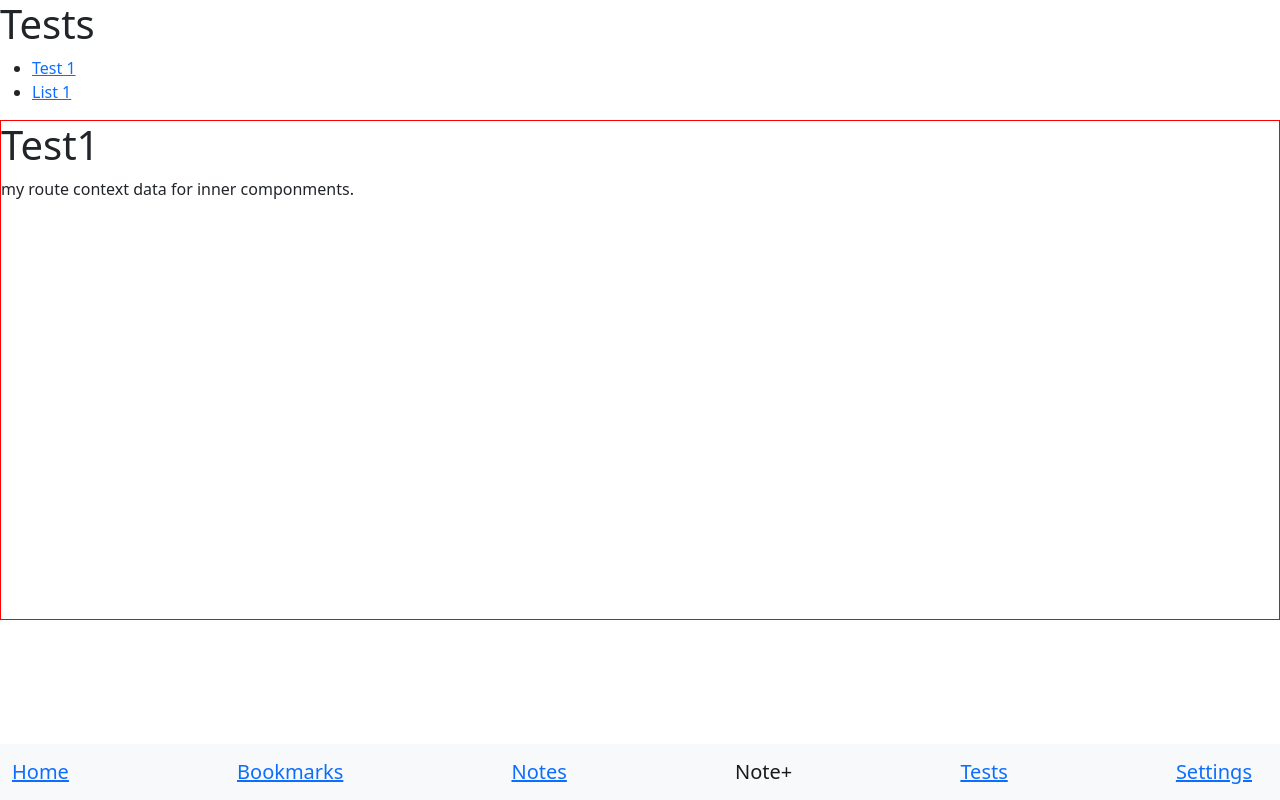
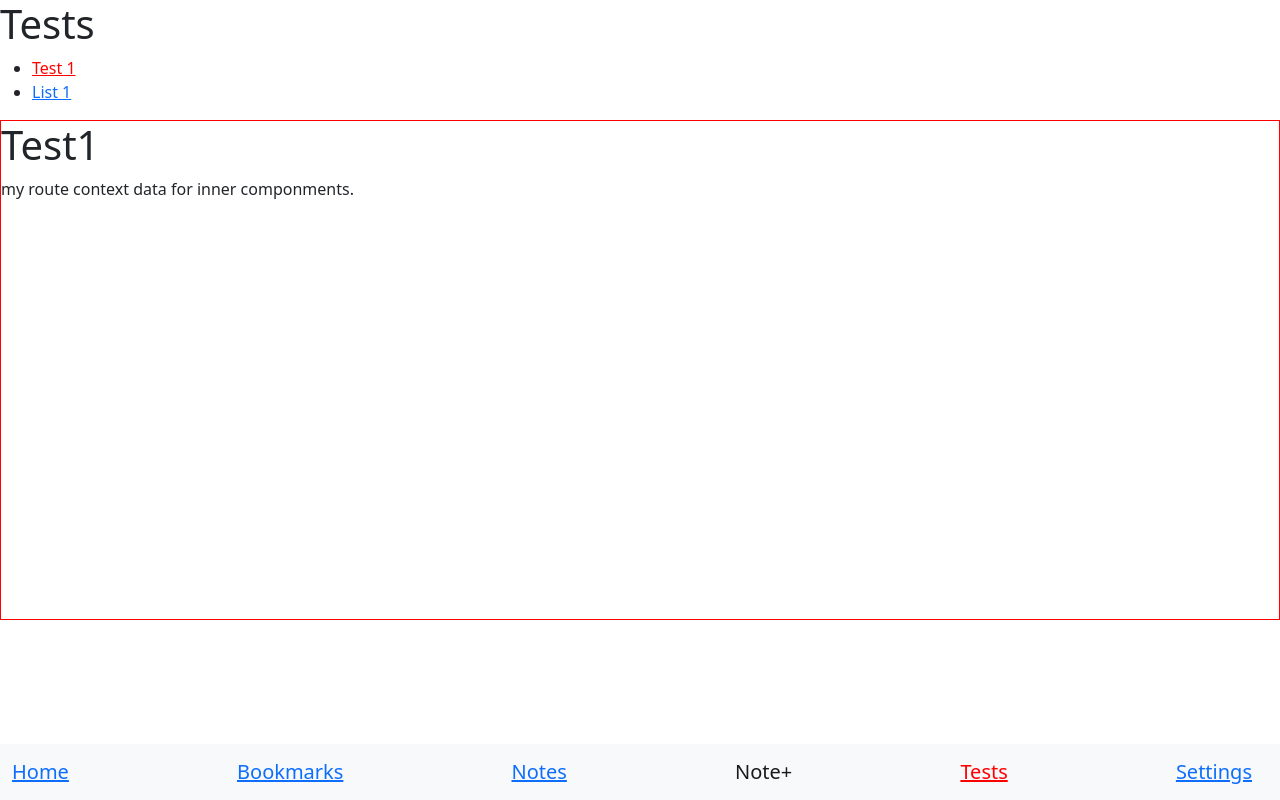
Before and after one commit to luolisave/productivity, a React (Vite) app in the folder frontend-react/: page /#/tests/test1 in a window 1280 px wide. Built offline with nearby package versions, Linux system fonts and the light colour scheme.

Commit message:
Nav active link color red.

```diff
--- a/frontend-react/src/App.css
+++ b/frontend-react/src/App.css
@@ -1,3 +1,6 @@
+nav.navbar a.active, ul a.active {
+  color: red;
+}
 .message-wrapper {
   width: 1000px;
   border: 1px solid red;
--- a/frontend-react/src/App.tsx
+++ b/frontend-react/src/App.tsx
@@ -1,4 +1,4 @@
-import { Route, Routes, Link } from "react-router-dom";
+import { Route, Routes, Link, NavLink } from "react-router-dom";
 
 import "./App.css";
 
@@ -15,6 +15,10 @@ import Test1 from "./components/tests/test1/test1";
 // https://www.youtube.com/watch?v=SqcY0GlETPk
 // npm create vite@4.1.0
 
+function navActiveColor(navObj: { isActive: boolean }) {
+  return navObj.isActive ? { color: "red" } : {};
+}
+
 // https://youtu.be/Ul3y1LXxzdU?si=Z8SbPKCa9BUewscc&t=980  // not found page
 function App() {
   return (
@@ -22,23 +26,24 @@ function App() {
       <nav className="navbar fixed-bottom navbar-light bg-light">
         <div className="container-fluid">
           <span className="navbar-brand">
-            <Link to="/">Home</Link>
+            {/* <Link style={navActiveColor} to="/"> */}
+            <NavLink to="/">Home</NavLink>
           </span>
           <span className="navbar-brand">
-            <Link to="/bookmarks">Bookmarks</Link>
+            <NavLink to="/bookmarks">Bookmarks</NavLink>
           </span>
           <span className="navbar-brand">
-            <Link to="/notes">Notes</Link>
+            <NavLink to="/notes">Notes</NavLink>
           </span>
           <span className="navbar-brand">
             Note+
-            {/* <Link to="/bookmarks">Bookmarks</Link> */}
+            {/* <NavLink to="/bookmarks">Bookmarks</NavLink> */}
           </span>
           <span className="navbar-brand">
-            <Link to="/tests">Tests</Link>
+            <NavLink to="/tests">Tests</NavLink>
           </span>
           <span className="navbar-brand">
-            <Link to="/settings">Settings</Link>
+            <NavLink to="/settings">Settings</NavLink>
           </span>
         </div>
       </nav>
--- a/frontend-react/src/components/tests/tests.tsx
+++ b/frontend-react/src/components/tests/tests.tsx
@@ -1,4 +1,4 @@
-import { Link, Outlet } from "react-router-dom";
+import { Link, NavLink, Outlet } from "react-router-dom";
 import "./tests.css";
 
 function Tests() {
@@ -8,10 +8,10 @@ function Tests() {
 
       <ul>
         <li>
-          <Link to="/tests/test1">Test 1</Link>
+          <NavLink to="/tests/test1">Test 1</NavLink>
         </li>
         <li>
-          <Link to="/tests/list1">List 1</Link>
+          <NavLink to="/tests/list1">List 1</NavLink>
         </li>
       </ul>
 
```
